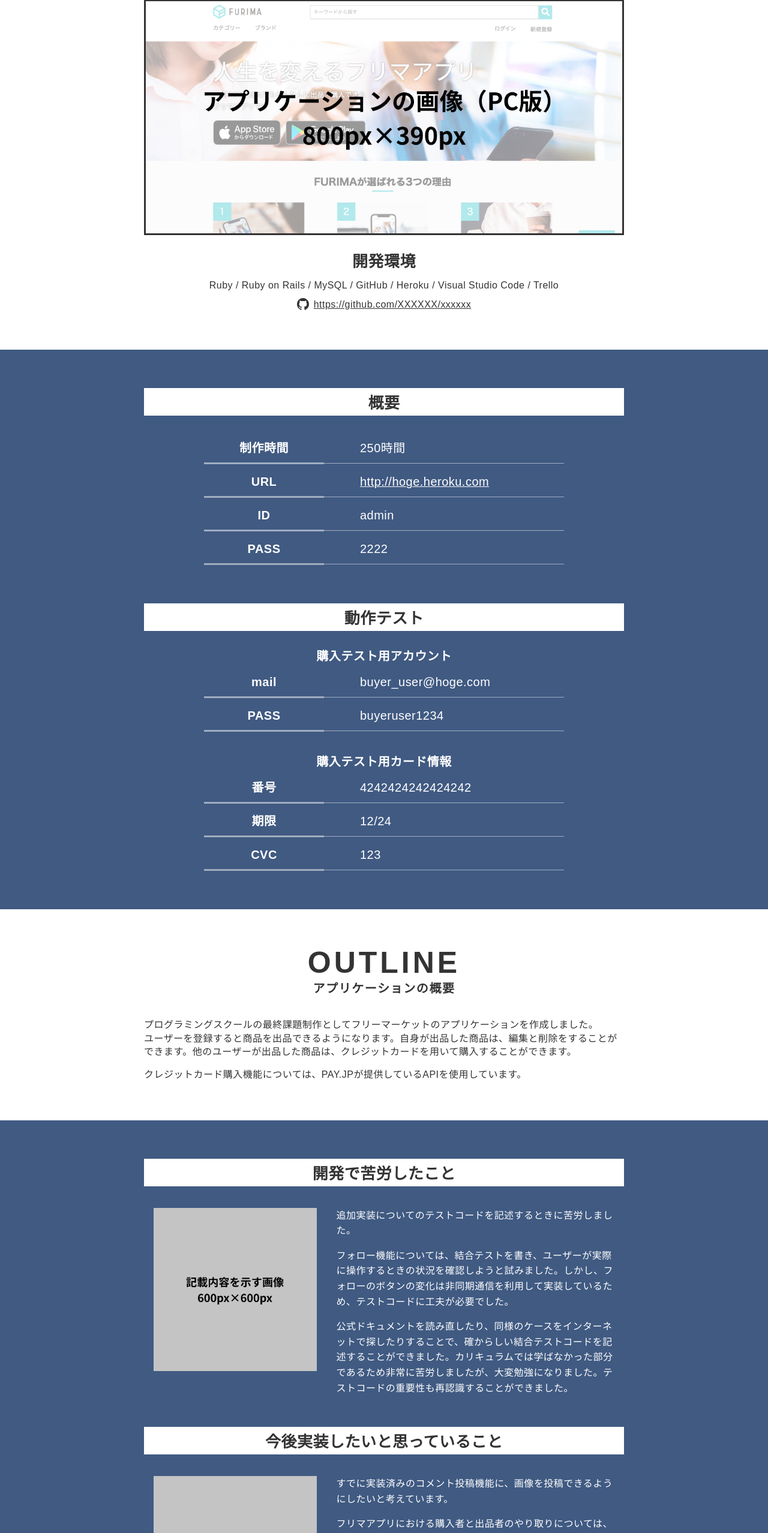
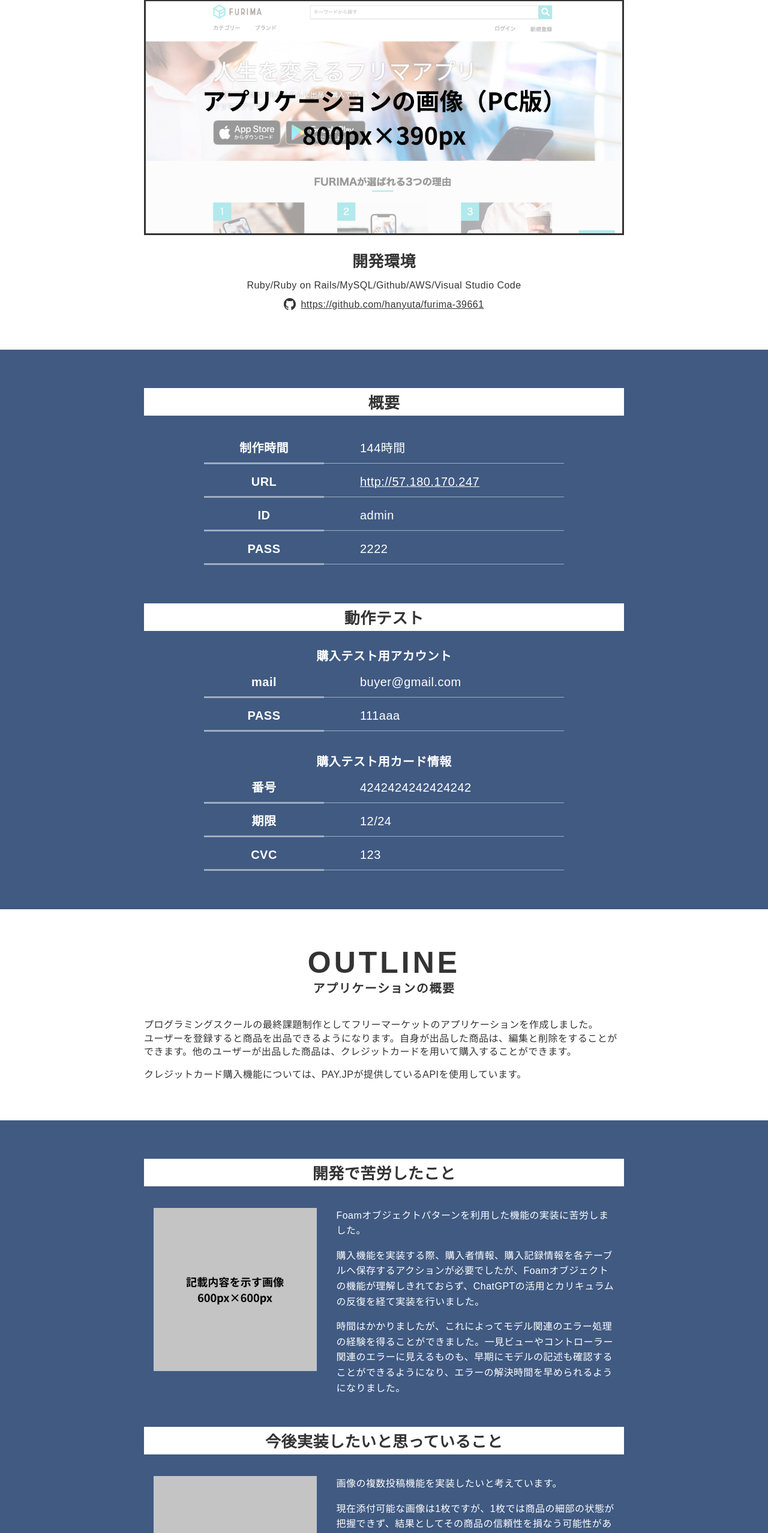
Before and after one commit to hanyuta/portfolio-site, a plain HTML site: page works/01.html in a window 1280 px wide. Shown: the part 216-2772 px from the top of the page at 60% size. Drawn offline with nearby package versions, Linux system fonts and the light colour scheme.

Commit message:
Update 01.html

```diff
--- a/works/01.html
+++ b/works/01.html
@@ -13,7 +13,7 @@
           <h1>
             <a href="../">
               <!-- 記載番号：1 -->
-              <span class="header__logo-title">Tech Taro</span>
+              <span class="header__logo-title">Taiga Hanyu</span>
               <span class="header__logo-sub">Portfolio</span>
             </a>
           </h1>
@@ -38,14 +38,14 @@
             <!-- images/01に配置した、FURIMAの画像（PC版）のパスを記載する -->
             <img src="../images/work/01/pict-work01-firstview_pc.jpg" class="show-pc">
             <!-- images/01に配置した、FURIMAの画像（SP版）のパスを記載する -->
-            <img src="../images/work/01/pict-work01-firstview_sp.jpg" class="show-sp">
+            <!-- <img src="../images/work/01/pict-work01-firstview_sp.jpg" class="show-sp"> -->
           </div>
           <div class="p-work-firstview__text-area">
             <h3 class="p-work-firstview__text-titile">開発環境</h3>
             <!-- 記載番号：3 -->
-            <p class="p-work-firstview__text">Ruby / Ruby on Rails / MySQL / GitHub / Heroku / Visual Studio Code / Trello</p>
+            <p class="p-work-firstview__text">Ruby/Ruby on Rails/MySQL/Github/AWS/Visual Studio Code</p>
             <!-- 記載番号：4 -->
-            <p class="p-work-firstview__text-link"><a href="__URL__" target="_blank">https://github.com/XXXXXX/xxxxxx</a></p>
+            <p class="p-work-firstview__text-link"><a href="https://github.com/hanyuta/furima-39661" target="_blank">https://github.com/hanyuta/furima-39661</a></p>
           </div>
         </div>
       </section>
@@ -58,12 +58,12 @@
                 <tr>
                   <th>制作時間</th>
                   <!-- 記載番号：5 -->
-                  <td>250時間</td>
+                  <td>144時間</td>
                 </tr>
                 <tr>
                   <th>URL</th>
                   <!-- 記載番号：6 -->
-                  <td><a href="__URL__" target="_blank">http://hoge.heroku.com</a></td>
+                  <td><a href="http://57.180.170.247" target="_blank">http://57.180.170.247</a></td>
                 </tr>
                 <tr>
                   <th>ID</th>
@@ -84,12 +84,12 @@
                 <tr>
                   <th>mail</th>
                   <!-- 記載番号：9 -->
-                  <td>buyer_user@hoge.com</td>
+                  <td>buyer@gmail.com</td>
                 </tr>
                 <tr>
                   <th>PASS</th>
                   <!-- 記載番号：10 -->
-                  <td>buyeruser1234</td>
+                  <td>111aaa</td>
                 </tr>
               </table>
               <h4>購入テスト用カード情報</h4>
@@ -147,13 +147,13 @@
                 <!-- 記載番号：15 -->
                 <div class="p-work-about__item-block-text">
                   <p>
-                    追加実装についてのテストコードを記述するときに苦労しました。
+                    Foamオブジェクトパターンを利用した機能の実装に苦労しました。
                   </p>
                   <p>
-                    フォロー機能については、結合テストを書き、ユーザーが実際に操作するときの状況を確認しようと試みました。しかし、フォローのボタンの変化は非同期通信を利用して実装しているため、テストコードに工夫が必要でした。
+                    購入機能を実装する際、購入者情報、購入記録情報を各テーブルへ保存するアクションが必要でしたが、Foamオブジェクトの機能が理解しきれておらず、ChatGPTの活用とカリキュラムの反復を経て実装を行いました。
                   </p>
                   <p>
-                    公式ドキュメントを読み直したり、同様のケースをインターネットで探したりすることで、確からしい結合テストコードを記述することができました。カリキュラムでは学ばなかった部分であるため非常に苦労しましたが、大変勉強になりました。テストコードの重要性も再認識することができました。
+                    時間はかかりましたが、これによってモデル関連のエラー処理の経験を得ることができました。一見ビューやコントローラー関連のエラーに見えるものも、早期にモデルの記述も確認することができるようになり、エラーの解決時間を早められるようになりました。
                   </p>
                 </div>
               </div>
@@ -168,10 +168,10 @@
                 <!-- 記載番号：16 -->
                 <div class="p-work-about__item-block-text">
                   <p>
-                    すでに実装済みのコメント投稿機能に、画像を投稿できるようにしたいと考えています。
+                    画像の複数投稿機能を実装したいと考えています。
                   </p>
                   <p>
-                    フリマアプリにおける購入者と出品者のやり取りについては、商品の状態についてのコミュニケーションが多く行われています。したがって、そのコミュニケーションがより円滑になるように、画像とともに商品の状態を説明できるようにしたいと考えています。
+                    現在添付可能な画像は1枚ですが、1枚では商品の細部の状態が把握できず、結果としてその商品の信頼性を損なう可能性があると考えたためです。コメントにて要求された細部の写真の添付なども可能になるため、この二つの観点から実装の有用性があると考えています。
                   </p>
                 </div>
               </div>
@@ -195,7 +195,7 @@
                   <!-- 記載番号：15 -->
                   <h3>FURIMA（フリマアプリ）</h3>
                   <!-- 記載番号：16 -->
-                  <p>Ruby / Ruby on Rails / MySQL / GitHub / Heroku / Visual Studio Code / Trello</p>
+                  <p>Ruby/Ruby on Rails/MySQL/Github/AWS/Visual Studio Code</p>
                 </div>
                 <div class="p-work-others__item-btn-block">
                   <a href="01.html" class="button">More</a>
@@ -208,9 +208,9 @@
                 </div>
                 <div class="p-work-others__item-text-block">
                   <!-- 記載番号：17 -->
-                  <h3>HOBCHA（趣味共有SNS）</h3>
+                  <h3>ProCon(生産管理アプリケーション)</h3>
                   <!-- 記載番号：18 -->
-                  <p>Ruby / Ruby on Rails / MySQL / GitHub / Heroku / Visual Studio Code / Trello</p>
+                  <p>Ruby/Ruby on Rails/MySQL/Github/Render/Visual Studio Code</p>
                 </div>
                 <div class="p-work-others__item-btn-block">
                   <a href="02.html" class="button">More</a>
@@ -222,7 +222,7 @@
       </section>
     </main>
     <!-- 記載番号：1 -->
-    <footer id="footer" class="footer"><p>&copy; Taro Tech.</p></footer>
+    <footer id="footer" class="footer"><p>&copy; Taiga Hanyu.</p></footer>
     <script src="https://cdn.jsdelivr.net/npm/jquery@3/dist/jquery.min.js"></script>
     <script type="text/javascript" src="../js/ofi.min.js"></script>
     <script type="text/javascript" src="../js/script.js"></script>
```
